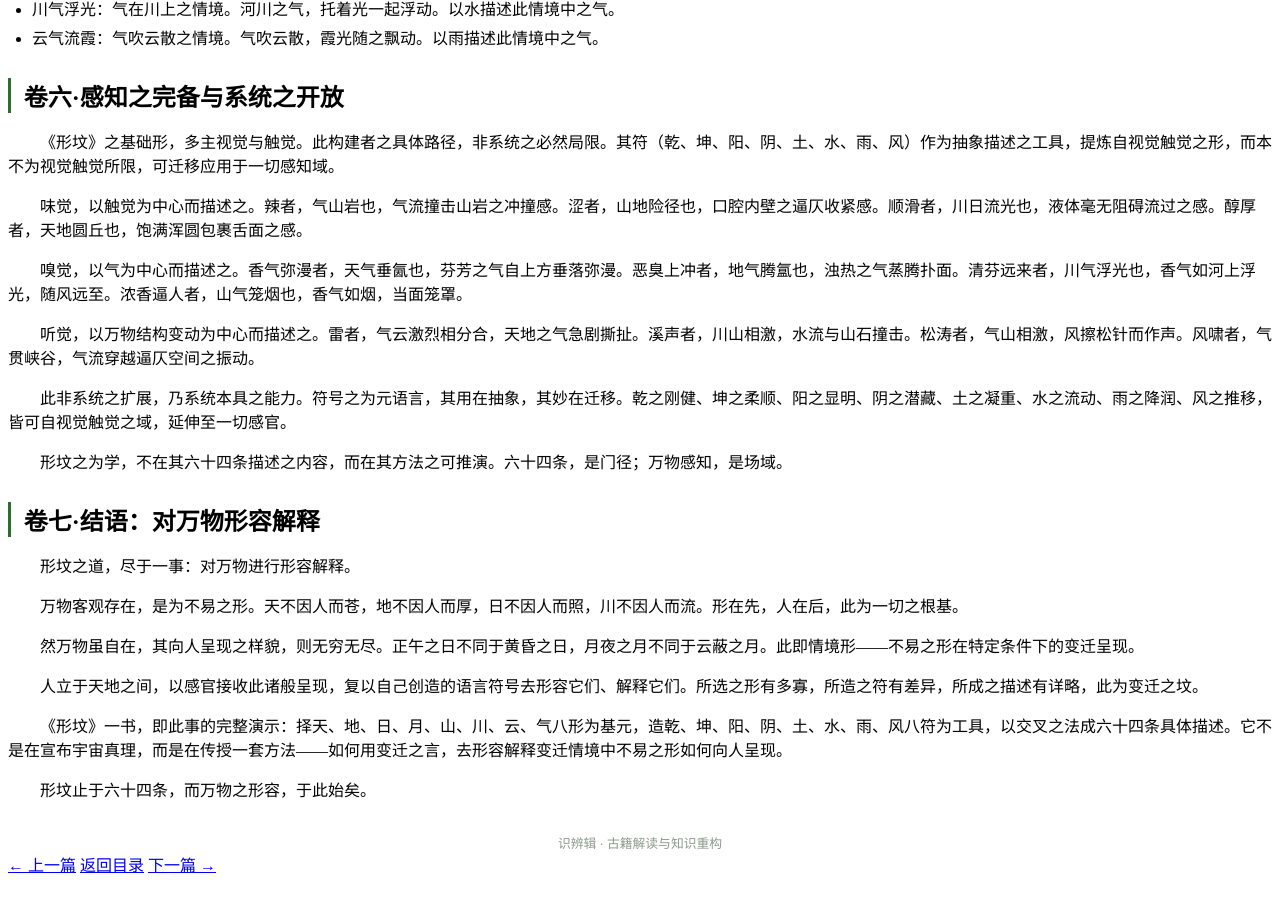
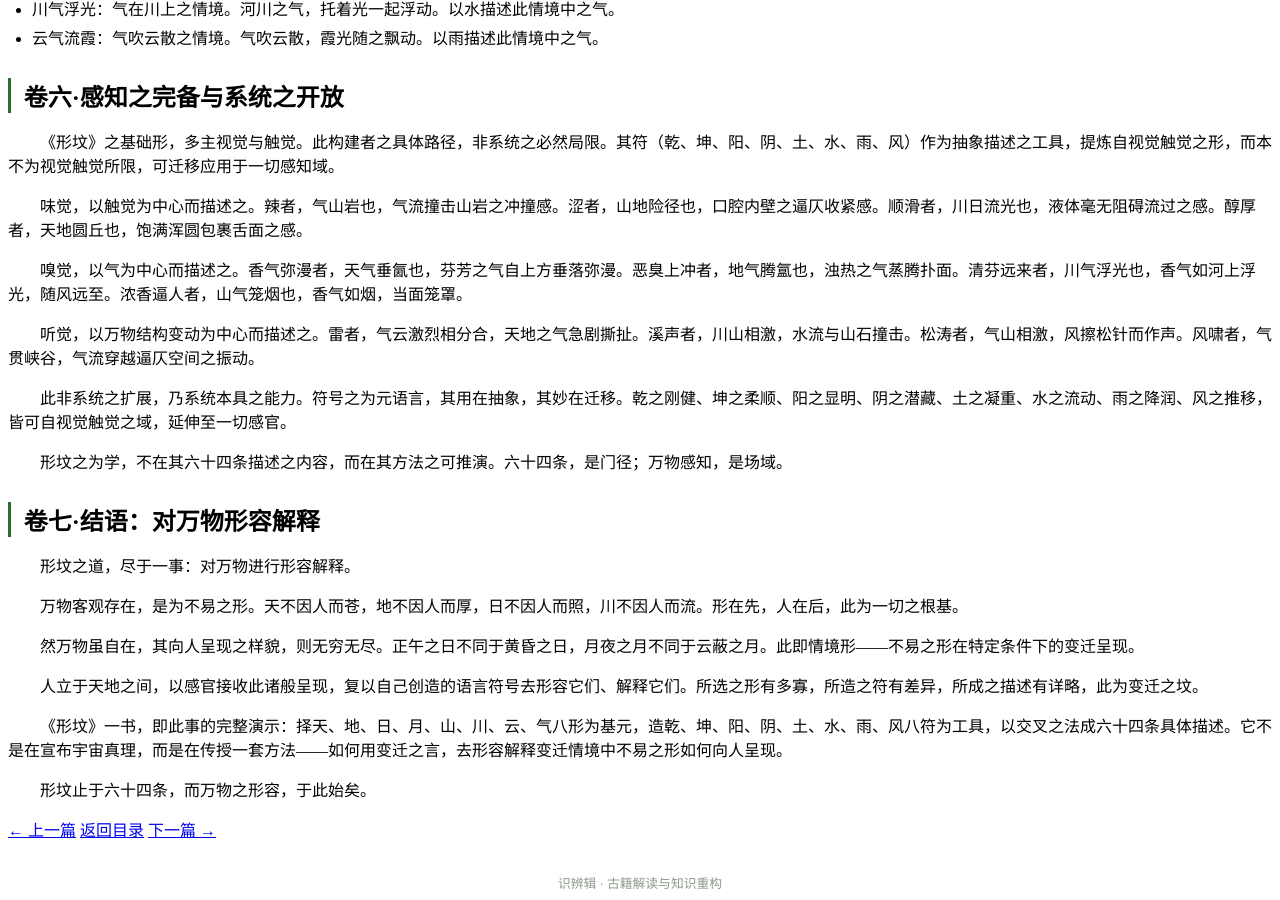
Before and after one commit to chixiao994/chixiao994.github.io, a Jekyll site: the page shibianji/interpretations/先秦/三坟/02-形坟：具象感知.html, which Jekyll copies as it is, in a window 1280 px wide and 900 px high, scrolled down 6018 px. Built offline with Jekyll 4.4.1, drawn with Linux system fonts in a browser that asks for light colours.

Commit message:
Update 02-形坟：具象感知.html

```diff
--- a/shibianji/interpretations/先秦/三坟/02-形坟：具象感知.html
+++ b/shibianji/interpretations/先秦/三坟/02-形坟：具象感知.html
@@ -249,12 +249,14 @@
     <p>《形坟》一书，即此事的完整演示：择天、地、日、月、山、川、云、气八形为基元，造乾、坤、阳、阴、土、水、雨、风八符为工具，以交叉之法成六十四条具体描述。它不是在宣布宇宙真理，而是在传授一套方法——如何用变迁之言，去形容解释变迁情境中不易之形如何向人呈现。</p>
     <p>形坟止于六十四条，而万物之形容，于此始矣。</p>
 
+    <!-- 底部导航：上一篇 / 目录 / 下一篇 -->
+    <div class="series-nav">
+        <a href="01-雅伪论.html" class="prev">← 上一篇</a>
+        <a href="index.html" class="index">返回目录</a>
+        <a href="03-阴阳解卦.html" class="next">下一篇 →</a>
+    </div>
+
     <div class="footer-note">识辨辑 · 古籍解读与知识重构</div>
-</div>
-<div class="series-nav">
-    <a href="01-雅伪论.html" class="prev">← 上一篇</a>
-    <a href="index.html" class="index"> 返回目录</a>
-    <a href="03-阴阳解卦.html" class="next">下一篇 →</a>
 </div>
 </body>
 </html>
```
